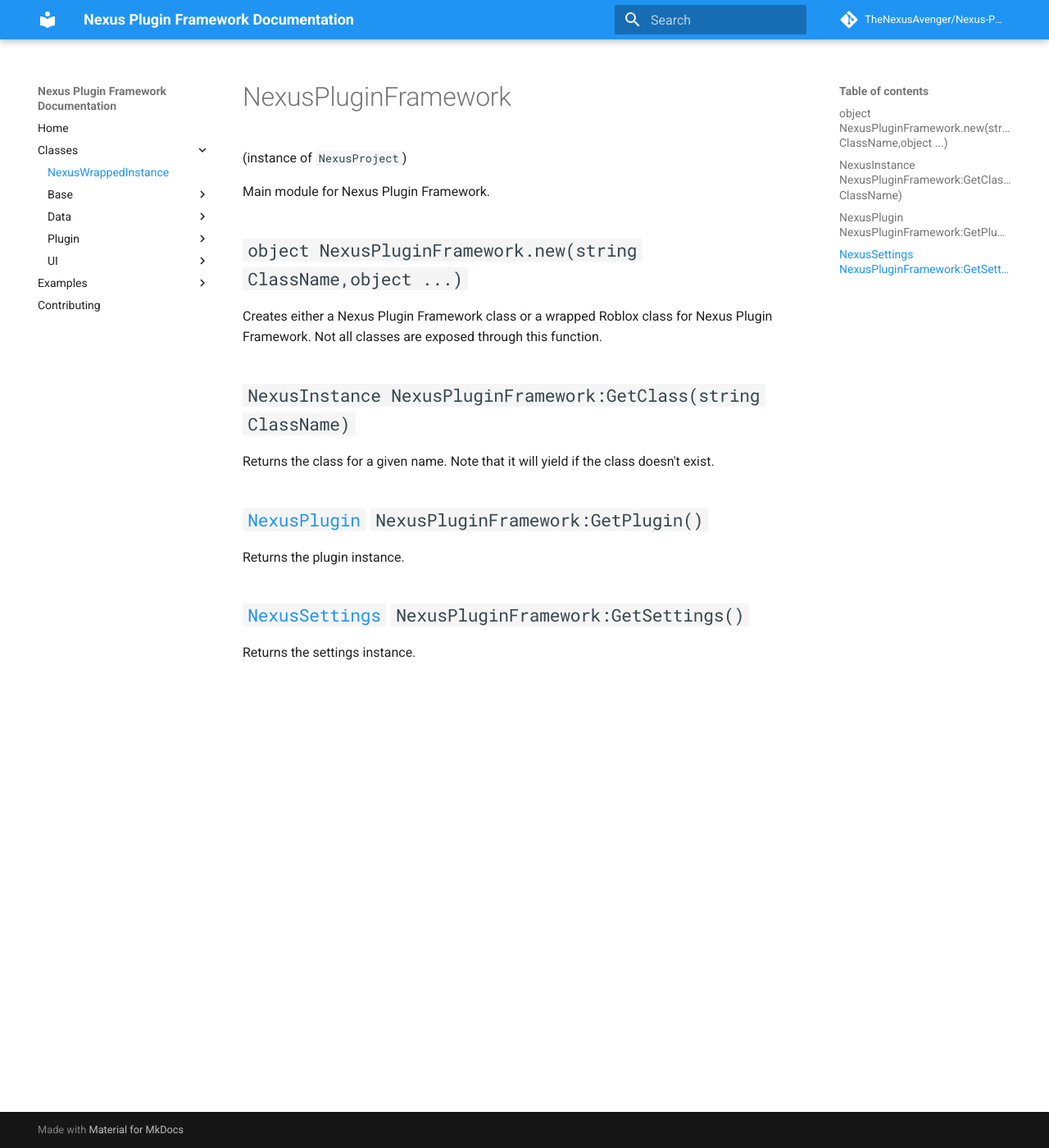
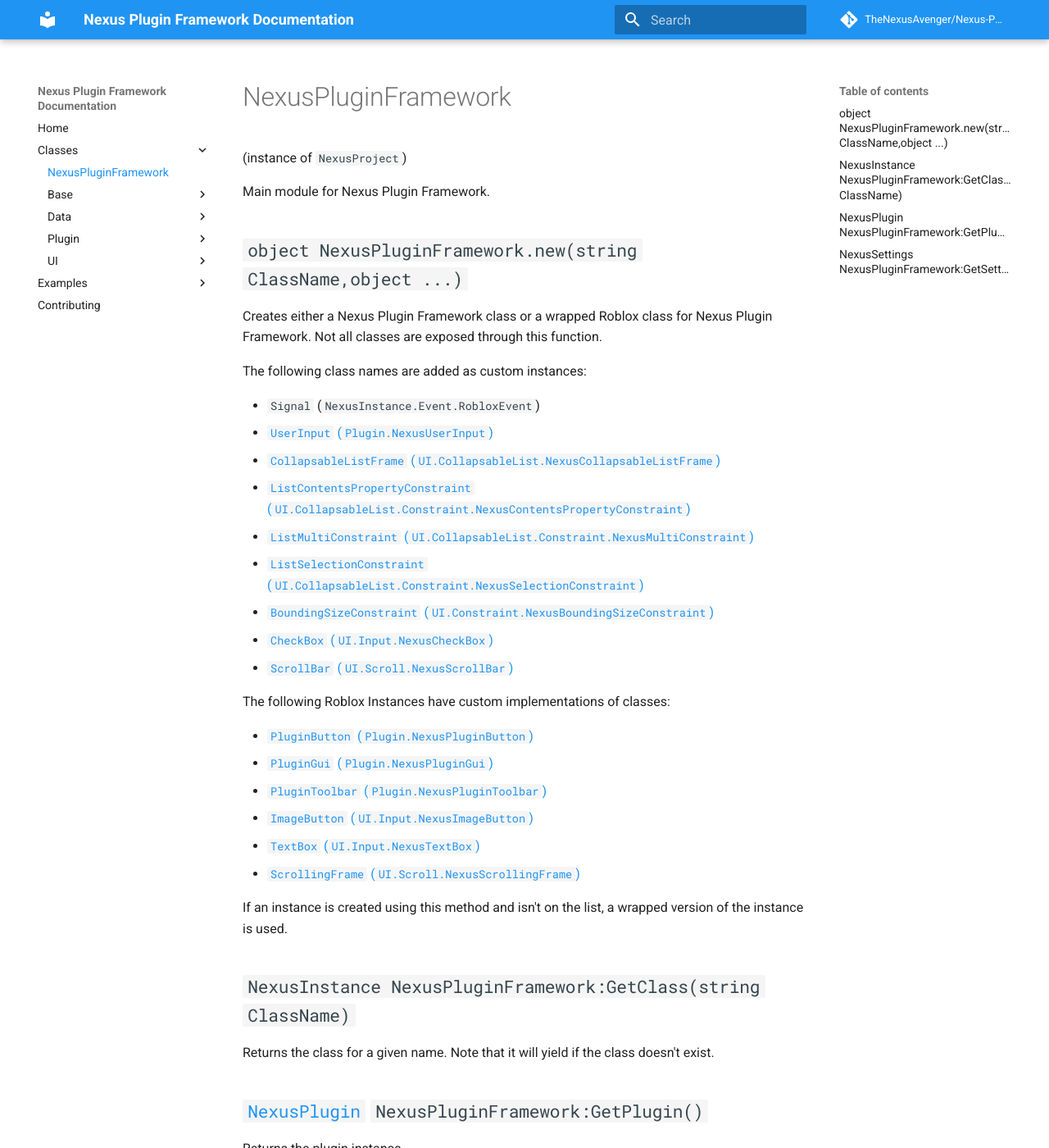
Before and after one commit to TheNexusAvenger/Nexus-Plugin-Framework, an MkDocs documentation site: the page built from docs/classes/NexusPluginFramework.md, in a window 1280 px wide and 1400 px high. Shown: the whole window at 82% size. Built offline with MkDocs 1.6.1 and Material for MkDocs 9.7.7, drawn with Linux system fonts in a browser that asks for light colours; comment, search, counter and statistics services are not loaded.

Commit message:
Added list of custom instances

```diff
--- a/docs/classes/NexusPluginFramework.md
+++ b/docs/classes/NexusPluginFramework.md
@@ -8,6 +8,30 @@ Creates either a Nexus Plugin Framework class or a wrapped Roblox
 class for Nexus Plugin Framework. Not all classes are exposed
 through this function.
 
+The following class names are added as custom instances:
+
+* `Signal` (`NexusInstance.Event.RobloxEvent`)
+* [`UserInput` (`Plugin.NexusUserInput`)](Plugin/NexusUserInput.md)
+* [`CollapsableListFrame` (`UI.CollapsableList.NexusCollapsableListFrame`)](UI/CollapsableList/NexusCollapsableListFrame.md)
+* [`ListContentsPropertyConstraint` (`UI.CollapsableList.Constraint.NexusContentsPropertyConstraint`)](UI/CollapsableList/Constraint/NexusContentsPropertyConstraint.md)
+* [`ListMultiConstraint` (`UI.CollapsableList.Constraint.NexusMultiConstraint`)](UI/CollapsableList/Constraint/NexusMultiConstraint.md)
+* [`ListSelectionConstraint` (`UI.CollapsableList.Constraint.NexusSelectionConstraint`)](UI/CollapsableList/Constraint/NexusSelectionConstraint.md)
+* [`BoundingSizeConstraint` (`UI.Constraint.NexusBoundingSizeConstraint`)](UI/Constraint/NexusBoundingSizeConstraint.md)
+* [`CheckBox` (`UI.Input.NexusCheckBox`)](UI/Input/NexusCheckBox.md)
+* [`ScrollBar` (`UI.Scroll.NexusScrollBar`)](UI/Scroll/NexusScrollBar.md)
+
+The following Roblox Instances have custom implementations of classes:
+
+* [`PluginButton` (`Plugin.NexusPluginButton`)](Plugin/NexusPluginButton.md)
+* [`PluginGui` (`Plugin.NexusPluginGui`)](Plugin/NexusPluginGui.md)
+* [`PluginToolbar` (`Plugin.NexusPluginToolbar`)](Plugin/NexusPluginToolbar.md)
+* [`ImageButton` (`UI.Input.NexusImageButton`)](UI/Input/NexusImageButton.md)
+* [`TextBox` (`UI.Input.NexusTextBox`)](UI/Input/NexusTextBox.md)
+* [`ScrollingFrame` (`UI.Scroll.NexusScrollingFrame`)](UI/Scroll/NexusScrollingFrame.md)
+
+If an instance is created using this method and isn't on the list,
+a wrapped version of the instance is used.
+
 ## `NexusInstance NexusPluginFramework:GetClass(string ClassName)`
 Returns the class for a given name. Note that it
 will yield if the class doesn't exist.
--- a/mkdocs.yml
+++ b/mkdocs.yml
@@ -12,7 +12,7 @@ theme:
 nav:
   - Home: index.md
   - Classes:
-    - NexusWrappedInstance: classes/NexusPluginFramework.md
+    - NexusPluginFramework: classes/NexusPluginFramework.md
     - Base:
       - OverridableIndexInstance: classes/Base/OverridableIndexInstance.md
       - NexusContainer: classes/Base/NexusContainer.md
```
